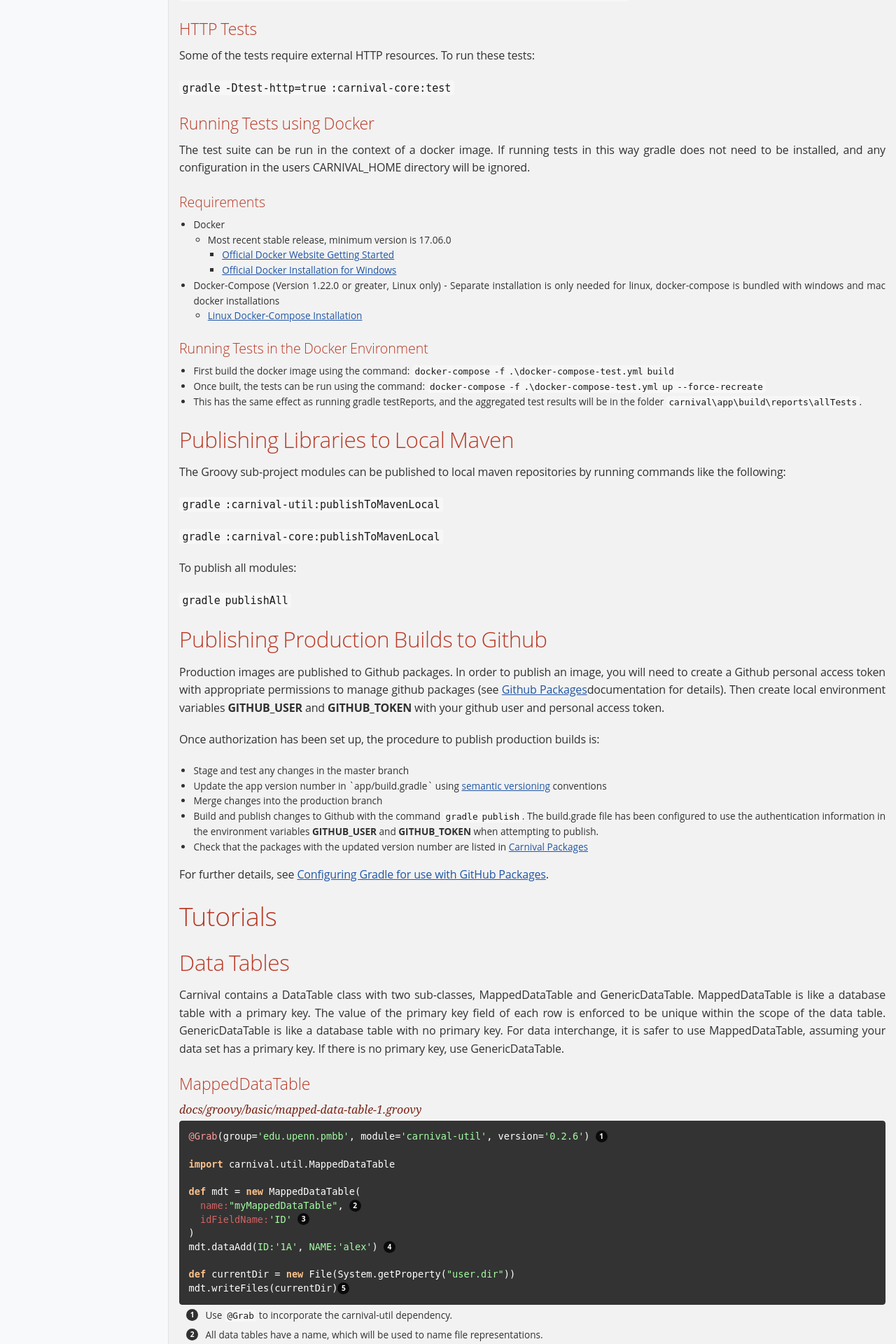
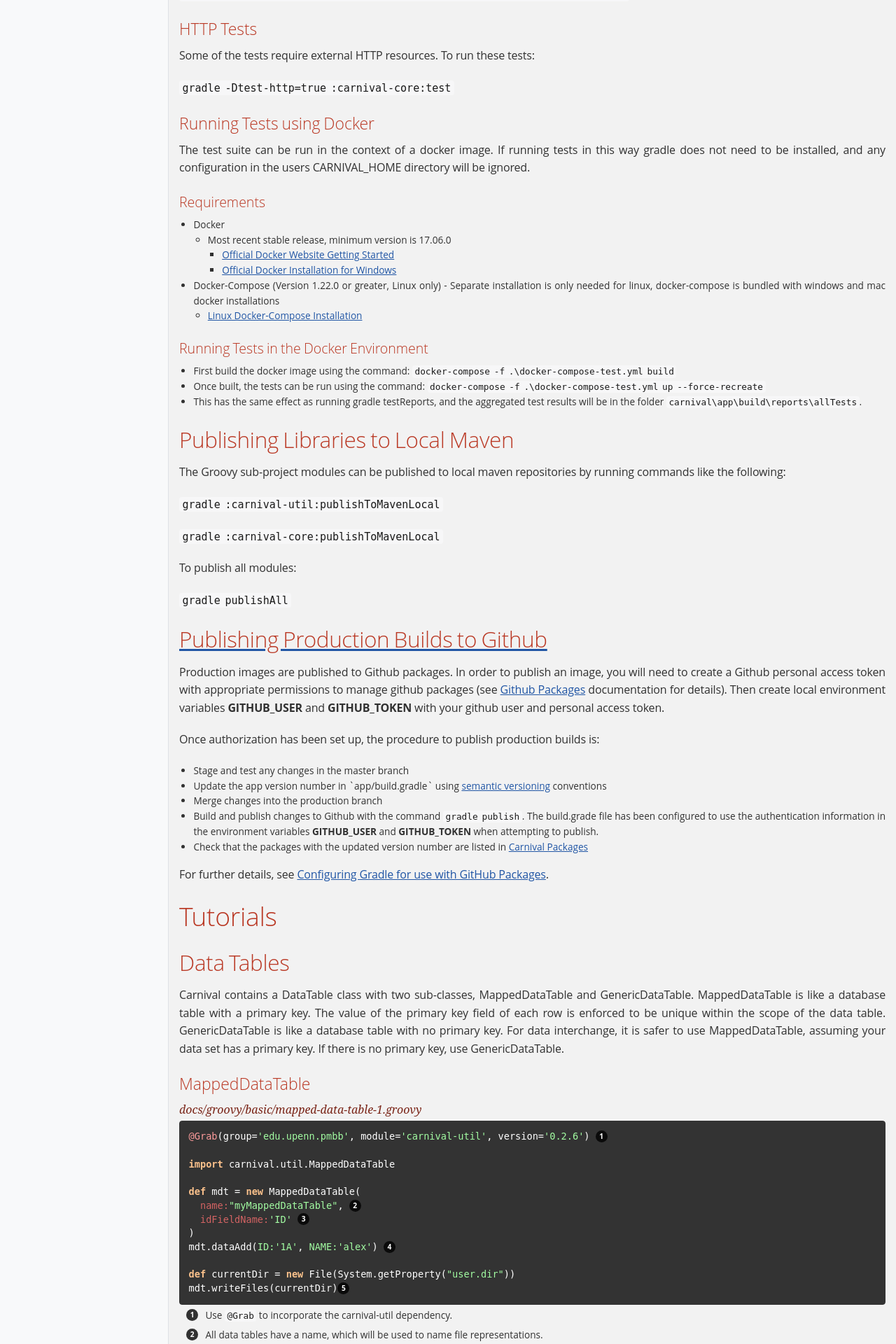
Before and after one commit to carnival-data/carnival, a Jekyll site: the page built from docs/index.html, in a window 1280 px wide. Shown: the part 3047-4967 px from the top of the page at 70% size. Built offline with Jekyll 4.4.1, drawn with Linux system fonts in a browser that asks for light colours.

Commit message:
Update developer-setup.html

```diff
--- a/docs/developer-setup.html
+++ b/docs/developer-setup.html
@@ -203,8 +203,8 @@ gremlin:
     <p>To publish all modules:</p>
     <p><code class="language-bash" data-lang="bash">gradle publishAll</code></p>
 
-  <h2 class="mt-4">Publishing Production Builds to Github</h2>
-    <p>Production images are published to Github packages.  In order to publish an image, you will need to create a Github personal access token with appropriate permissions to manage github packages (see <a href="https://help.github.com/en/packages/publishing-and-managing-packages/about-github-packages#about-tokens">Github Packages</a>documentation for details).  Then create local environment variables <b>GITHUB_USER</b> and <b>GITHUB_TOKEN</b> with your github user and personal access token.</p>
+  <a href="#PublishingToGithub"><h2 class="mt-4">Publishing Production Builds to Github</h2></a>
+    <p>Production images are published to Github packages.  In order to publish an image, you will need to create a Github personal access token with appropriate permissions to manage github packages (see <a href="https://help.github.com/en/packages/publishing-and-managing-packages/about-github-packages#about-tokens">Github Packages</a> documentation for details).  Then create local environment variables <b>GITHUB_USER</b> and <b>GITHUB_TOKEN</b> with your github user and personal access token.</p>
 
     <p>Once authorization has been set up, the procedure to publish production builds is:</p>
     <ul>
```
